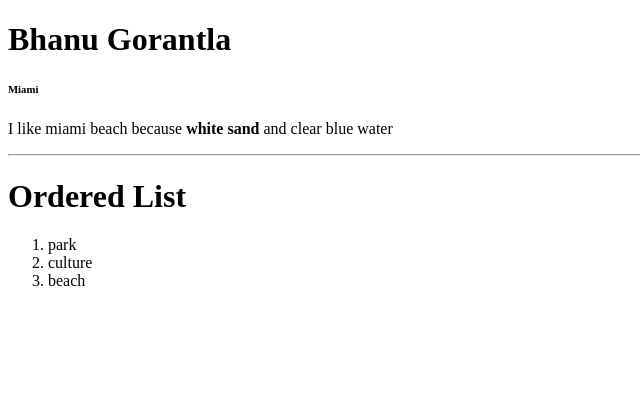
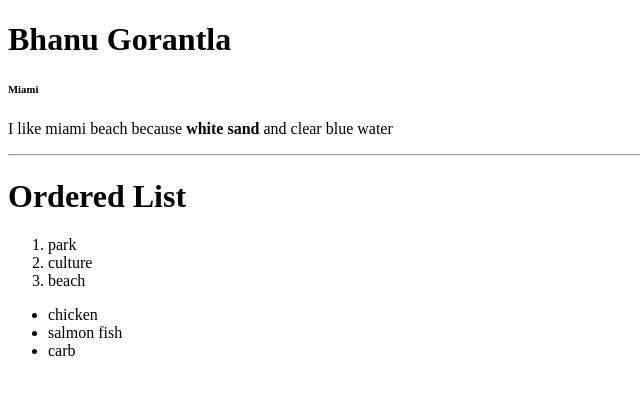
Before and after one commit to 44-563-WebApps-F23/44563-webapps-f23-assignment3-BhanuGorantla, a plain HTML site: page index.html in a window 1280 px wide. Shown: the whole page, without its empty margins (0-640 px from the left). Drawn offline with Linux system fonts and the light colour scheme.

Commit message:
added unordered list

```diff
--- a/index.html
+++ b/index.html
@@ -25,6 +25,11 @@
     <li> beach </li>
 </ol>
 
+<ul>
+    <li> chicken </li>
+    <li> salmon fish </li>
+    <li> carb </li>
+</ul>
 
 </body>
 
```
